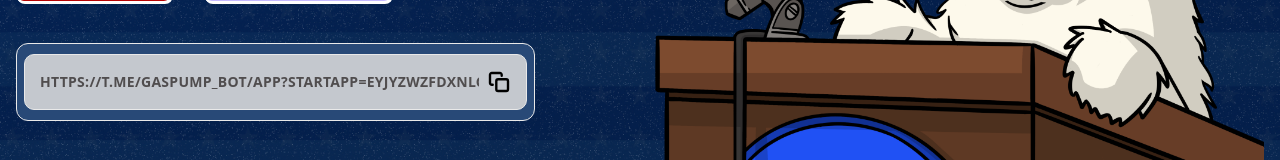
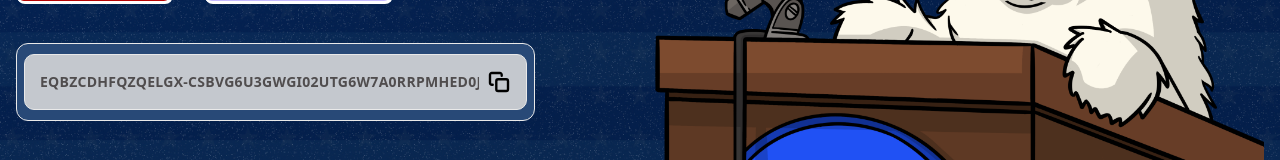
Before and after one commit to RaccoonCoins/DogTrump, a React (Create React App) app: page / in a window 1280 px wide. Shown: the part 595-755 px from the top of the page. Built offline with nearby package versions, Linux system fonts and the light colour scheme; a web font is replaced by a local one.

Commit message:
Update Trump.jsx

```diff
--- a/src/components/home/Trump.jsx
+++ b/src/components/home/Trump.jsx
@@ -29,13 +29,13 @@
               className="w-[156px] h-[55px] rounded-[8px] border-2 border-white bg-[#B80404] shadow-[1px_1px_0px_0px_#FFF] font-milkKids text-white font-normal text-[22px] uppercase hover:shadow-[1px_1px_10px_3px_#fff] transition duration-300 ease-in-out"
             >
 
-              <a target="blank" rel="noopener" href="https://t.me/gasPump_bot/app?startapp=eyJyZWZfdXNlcl9pZCI6NzI1Nzc4MTk3OCwidG9rZW5fYWRkcmVzcyI6IkVRQW5mT0h5U29pY212MmhYMEN4Wm5maFZsSllYYnNLY0dGTVE1SEl1Qjd3NGUzcCJ9">BUY NOW</a>
+              <a target="blank" rel="noopener" href="https://dedust.io/swap/TON/EQBZcdhFqzqelgx-CSbVg6U3GWgi02UTG6W7a0rRPMhEd0jM">BUY NOW</a>
             </button>
             <button
               type="submit"
               className="w-[188px] h-[55px] rounded-[8px] border-2 border-white bg-[#C6B9FF] shadow-[1px_1px_0px_0px_#FFF] font-milkKids text-[#0F0E0E] font-normal text-[22px] uppercase hover:shadow-[1px_1px_10px_3px_#fff] transition duration-300 ease-in-out"
             >
-              <a target="blank" rel="noopener" href="https://t.me/gasPump_bot/app?startapp=eyJyZWZfdXNlcl9pZCI6NzI1Nzc4MTk3OCwidG9rZW5fYWRkcmVzcyI6IkVRQW5mT0h5U29pY212MmhYMEN4Wm5maFZsSllYYnNLY0dGTVE1SEl1Qjd3NGUzcCJ9">Chart</a>
+              <a target="blank" rel="noopener" href="https://www.geckoterminal.com/ton/pools/EQC3EoHOhHJWQ5xlz1JuJxqPCmcjBRyuFE50pCF3PldlCmHt">Chart</a>
             </button>
           </div>
           <div className="max-w-[519px] max-lg:justify-center w-full py-[10px] px-[7px] border-[1.59px] border-[#E9E9E9] rounded-[12px] bg-[#284977]">
@@ -44,7 +44,7 @@
                 ref={inputRef}
                 className=" font-outfit font-bold text-[14px] tracking-[0.28px] bg-transparent w-full border-none outline-none uppercase text-[#504D4E]"
                 type="text"
-                value="https://t.me/gasPump_bot/app?startapp=eyJyZWZfdXNlcl9pZCI6NzI1Nzc4MTk3OCwidG9rZW5fYWRkcmVzcyI6IkVRQW5mT0h5U29pY212MmhYMEN4Wm5maFZsSllYYnNLY0dGTVE1SEl1Qjd3NGUzcCJ9"
+                value="EQBZcdhFqzqelgx-CSbVg6U3GWgi02UTG6W7a0rRPMhEd0jM"
                 readOnly
               />
               <button onClick={copyToClipboard}>
```
